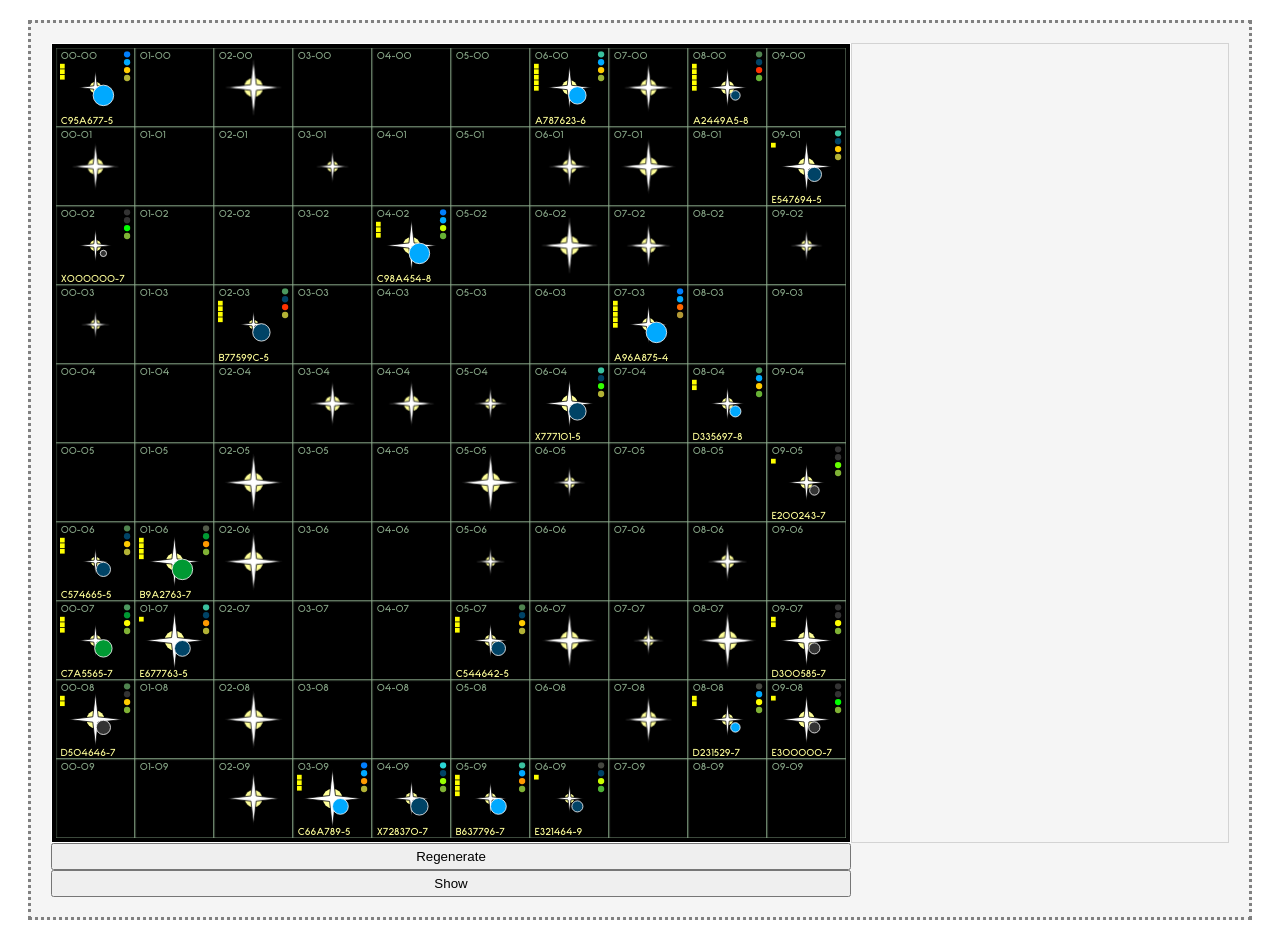
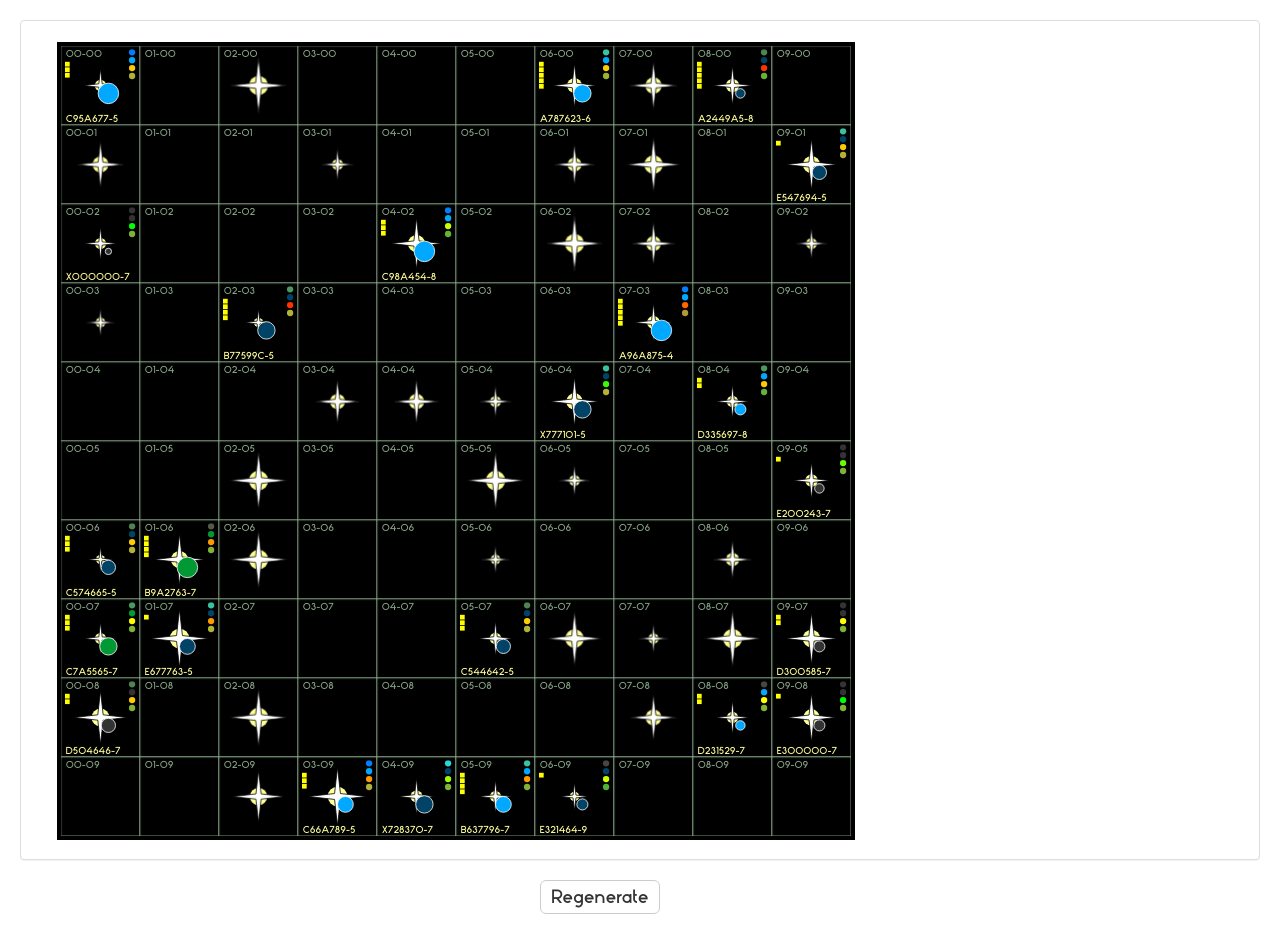
Before and after one commit to Condutiarii/cepheus-map-generator, a plain HTML site: page index.html in a window 1280 px wide. After the commit the page ends 914 px from the top, so only its background shows below. Drawn offline with nearby package versions, Linux system fonts and the light colour scheme.

Commit message:
CSS mod and refactoring code

```diff
--- a/engine/base.color.js
+++ b/engine/base.color.js
@@ -25,7 +25,7 @@ var Color = (function () {
             value * (1 - (hue - mode) * saturation),
             value * (1 - (1 - (hue - mode)) * saturation)
         ];
-        //default saturation = 0
+        // default saturation = 0
         var result = {
             red: value,
             green: value,
@@ -62,7 +62,7 @@ var Color = (function () {
                     break;
             }
         }
-        //limit rgb
+        // limit rgb values
         for (var name in result) {
             result[name] = Math.floor((result[name] * 255)).limit(0, 255);
         }
--- a/engine/base.storage.js
+++ b/engine/base.storage.js
@@ -2,24 +2,24 @@
  * Storage handler
  *
  * @author Condutiarii (R.Martinet)
- * @param {string} namespace Espace de nom du stockage
- * @param {boolean} session [optionnel] Stockage de session (temporaire) par défaut local (permanent)
- * @returns {Storage} Accès stockage locale
+ * @param {string} namespace storage namespace
+ * @param {boolean} session (Optional) Local default (temporary) session storage (permanent)
+ * @returns {Storage} Local storage access
  */
 var Storage = function (namespace, session, strict) {
     /*
-     * Valeur par défaut
+     * Default value
      */
     namespace = namespace || 'default';
     strict = strict === undefined ? false : strict;
     session = session || false;
     /*
-     * Stockage par défaut
+     * Default storage
      * @type Storage|Window.localStorage
      */
     var storage = (session === true) ? window.sessionStorage : window.localStorage;
     /**
-     * Exception Storage
+     * Exception storage
      * @param {type} message
      * @returns {Storage.StorageException}
      */
@@ -29,9 +29,9 @@ var Storage = function (namespace, session, strict) {
     };
     /**
      *
-     * @param {string} key clé de la valeur
-     * @param {integer} id [optionnel] identifiant unique (couple key / id)
-     * @returns {String} la clé avec espace de nom
+     * @param {string} key value key
+     * @param {integer} id (Optional) Unique identifier (pair key / id)
+     * @returns {String} the key with namespace
      */
     var format = function (key, id) {
         if (id !== undefined) {
@@ -46,9 +46,9 @@ var Storage = function (namespace, session, strict) {
     var Collection = function (name) {
         return {
             /**
-             * Retourne la liste des id d'un type de key précis
-             * @param {string} key lé de la collection
-             * @returns {Array|Object} valeur retournée
+             * Returns the list of ids for a specific key type
+             * @param {string} key collection key
+             * @returns {Array|Object} list of ids for a specific key type
              */
             get: function (key) {
                 return JSON.parse(storage.getItem(format(name, key))) || [];
@@ -62,10 +62,10 @@ var Storage = function (namespace, session, strict) {
                 storage.setItem(format(name, key), JSON.stringify(list));
             },
             /**
-             * Enregistre l'identifiant dans une liste
-             * @param {string} key clé de la valeur
-             * @param {integer} id [optionnel] identifiant unique (couple key / id)
-             * @returns {Array} Liste des identifiants
+             * Saves the identifier in a list
+             * @param {string} key value key
+             * @param {integer} id (Optional) Unique identifier (pair key / id)
+             * @returns {Array} Identifiers list
              */
             addItem: function (key, id) {
                 if (id !== undefined) {
@@ -79,9 +79,9 @@ var Storage = function (namespace, session, strict) {
                 }
             },
             /**
-             *
-             * @param {string} key clé de la valeur
-             * @param {integer} id [optionnel] identifiant unique (couple key / id)
+             * Delete item from the collection
+             * @param {string} key value key
+             * @param {integer} id (Optional) Unique identifier (pair key / id)
              */
             deleteItem: function (key, id) {
                 if (id !== undefined) {
@@ -95,14 +95,14 @@ var Storage = function (namespace, session, strict) {
             }
         };
     }('collection');
-    //objet retourné
+    // Return object
     return {
         /**
-         * Sauvegarde d'une valeur serialisée
-         * @param {string} key clé de la valeur
-         * @param {Array|Object} data valeur à stocker
-         * @param {integer} id [optionnel] identifiant unique (couple key / id)
-         * @returns {Array|Object} valeur sauvegardée
+         * Saving a serialized value
+         * @param {string} key value key
+         * @param {Array|Object} data value to store
+         * @param {integer} id (Optional) Unique identifier (pair key / id)
+         * @returns {Array|Object} saved value
          */
         set: function (key, data, id) {
             Collection.addItem(key, id);
@@ -110,48 +110,49 @@ var Storage = function (namespace, session, strict) {
             return data;
         },
         /**
-         * Récupère une valeur serialisée
-         * @param {string} key clé de la valeur
-         * @param {integer} id [optionnel] identifiant unique (couple key / id)
-         * @returns {Array|Object} valeur retournée
+         * Retrieves a serialized value
+         * @param {string} key value key
+         * @param {integer} id (Optional) Unique identifier (pair key / id)
+         * @returns {Array|Object} value
          */
         get: function (key, id) {
             var value = storage.getItem(format(key, id));
             return JSON.parse(value);
         },
         /**
-         * Mise à jour d'une valeur serialisée
-         * @param {string} key clé de la valeur
-         * @param {Array|Object} data valeur à stocker
-         * @param {integer} id [optionnel] identifiant unique (couple key / id)
-         * @returns {Array|Object} valeur sauvegardée
+         * Updating a serialized value
+         * @param {string} key value key
+         * @param {Array|Object} data value to store
+         * @param {integer} id (Optional) Unique identifier (pair key / id)
+         * @returns {Array|Object} saved value
          */
         update: function (key, data, id) {
             storage.setItem(format(key, id), JSON.stringify(data));
+            return data;
         },
         /**
-         * Suppression une valeur
-         * @param {string} key clé de la valeur
-         * @param {integer} id [optionnel] identifiant unique (couple key / id)
+         * Delete value
+         * @param {string} key value key
+         * @param {integer} id (Optional) Unique identifier (pair key / id)
          */
         delete: function (key, id) {
             Collection.deleteItem(key, id);
             storage.removeItem(format(key, id));
         },
         /**
-         * Retourne la liste des id d'un type de key précis
-         * @param {string} key lé de la collection
-         * @returns {Array|Object} valeur retournée
+         * Returns the list of ids for a specific key type
+         * @param {string} key collection key
+         * @returns {Array|Object} list of ids for a specific key type
          */
         collection: Collection.get,
         /**
-         * Nettoyage complet du stockage
+         * Drop storage
          */
         drop: function () {
             storage.clear();
         },
         /**
-         * Retourne la définition du stockage
+         * Returns the storage definition
          * @returns {Storage.cdadr.storageAnonym$0.definition.cdadr.storageAnonym$1}
          */
         definition: {
--- a/index.html
+++ b/index.html
@@ -2,19 +2,21 @@
 
 <head>
     <title>Cepheus Map</title>
-    <meta name="author" content="Condutiarii (R. Martinet)"
-    <meta charset="UTF-8">
+    <meta name="author" content="Condutiarii (R. Martinet)" <meta charset="UTF-8">
     <meta name="viewport" content="width=device-width, initial-scale=1.0">
+    <link rel="stylesheet" href="https://maxcdn.bootstrapcdn.com/bootstrap/3.3.6/css/bootstrap.min.css">
     <link href="style.css" type="text/css" rel="stylesheet">
 </head>
 
 <body>
-    <div id="container">
-        <div id="map">
+    <div id="container" class="panel panel-default">
+        <div id="map" class="panel-body">
         </div>
-        <div id="description">
+        <div id="description" class="panel-body">
         </div>
     </div>
+    <div id="actions"></div>
+    <!-- Scripts -->
     <script src="engine/base.core.js" type="text/javascript" charset="utf-8"></script>
     <script src="engine/base.color.js" type="text/javascript" charset="utf-8"></script>
     <script src="engine/base.storage.js" type="text/javascript" charset="utf-8"></script>
--- a/initialize.js
+++ b/initialize.js
@@ -4,24 +4,28 @@
  * @author Condutiarii (R.Martinet)
  */
 document.addEventListener("DOMContentLoaded", function () {
-    UI('button', {})
-        .on('container')
+    UI('button', {class: 'btn btn-default btn-lg'})
+        .on('actions')
         .text('Regenerate')
-        .attach('click', CepheusEngine(CepheusMap, { density: 4, map: 'map', information: 'description' }))
+        .attach('click', CepheusEngine(CepheusMap, {
+            density: 4,
+            map: 'map',
+            information: 'description'
+        }))
         .trigger('click');
-    UI('button', {})
-        .on('container')
-        .text('Show')
-        .attach('click', function () {
-            var collection = document.querySelectorAll('.information');
-            if (!collection.forEach) { //firefox
-                for (var element in collection) {
-                    collection[element].style.visibility = 'visible';
-                }
-            } else { //chrome
-                collection.forEach(function (element) {
-                    element.style.visibility = 'visible';
-                });
-            }
-        });
+    // UI('button', {class: 'btn btn-default btn-lg'})
+    //     .on('actions')
+    //     .text('Show')
+    //     .attach('click', function () {
+    //         var collection = document.querySelectorAll('.information');
+    //         if (!collection.forEach) { //firefox
+    //             for (var element in collection) {
+    //                 collection[element].style.visibility = 'visible';
+    //             }
+    //         } else { //chrome
+    //             collection.forEach(function (element) {
+    //                 element.style.visibility = 'visible';
+    //             });
+    //         }
+    //     });
 });
--- a/style.css
+++ b/style.css
@@ -1,67 +1,85 @@
 @font-face {
     font-family: "Cepheus";
     src: url("stark.otf");
-}
-
-* {
-    box-sizing: border-box;
 }
 
 body{
     font-family: Cepheus;
 }
 
+div {
+    box-sizing: border-box;
+}
+
+/* Container */
 #container {
+    display: flex;
+    flex-flow: row nowrap;
+    width: 1240px;
+    height: 840px;
     margin: 20px;
     padding: 20px;
-    counter-reset: section;
-    background: whitesmoke;
-    border: 3px dotted gray;
 }
 
-#container button {
-    width: 800px;
-    padding: 4px;
-}
-
+/* Map */
 #map {
-    float:left;
+    flex-direction: row;
     margin: auto;
     width: 800px;
     height: 800px;
-    border: solid 1px white;
     padding: 4px;
-    background-color: black;
+    background-color: rgb(0, 0, 0);
+    border: solid 1px rgb(255, 255, 255);
 }
 
+/* Description */
 #description {
-    float:right;
+    flex-direction: row;
+    width: 340px;
+    height: 800px;
     margin: auto;
-    flex-wrap:  wrap;
-    width: calc(100% - 800px);
-    height: 800px;
-    border: solid 1px lightgray;
     padding: 4px;
 }
 
 #description ul {
+    padding-left: 16px;
     list-style-type: square;
+}
+
+#description li {
+    padding: 4px;
+    border-bottom: solid 1px rgb(210, 210, 210);
+}
+
+#description li:nth-child(even) {
+    background-color: rgb(240, 240, 240);
+}
+
+#description li:first-child {
+    border-top: solid 1px rgb(210, 210, 210);
 }
 
 #description li:first-letter {
     text-transform: uppercase;
 }
 
+/* Actions */
+#actions {
+    width: 200px;
+    margin: auto;
+}
+
+#actions button {
+    width: 120px;
+    padding: 4px;
+}
+
+/* Animations */
 @keyframes generate {
     0% { opacity: 0; }
     10% { opacity: 0; }
     15% { opacity: 1; }
     100% { opacity: 1; }
-}
-
-#sector {
-    cursor: pointer;
-    animation: generate 4s linear;
 }
 
 @keyframes blink {
@@ -72,6 +90,11 @@ body{
     100% { opacity: 0.6; }
 }
 
+#sector {
+    cursor: pointer;
+    animation: generate 4s linear;
+}
+
 #sector .sector {
     animation: blink 2s ease-in-out infinite;
 }
```
Also changed, not shown: engine/base.core.js (+22 -19 lines), engine/base.dom.js (+6 -6 lines), engine/cepheus.map.js (+8 -8 lines), 1 other file.
